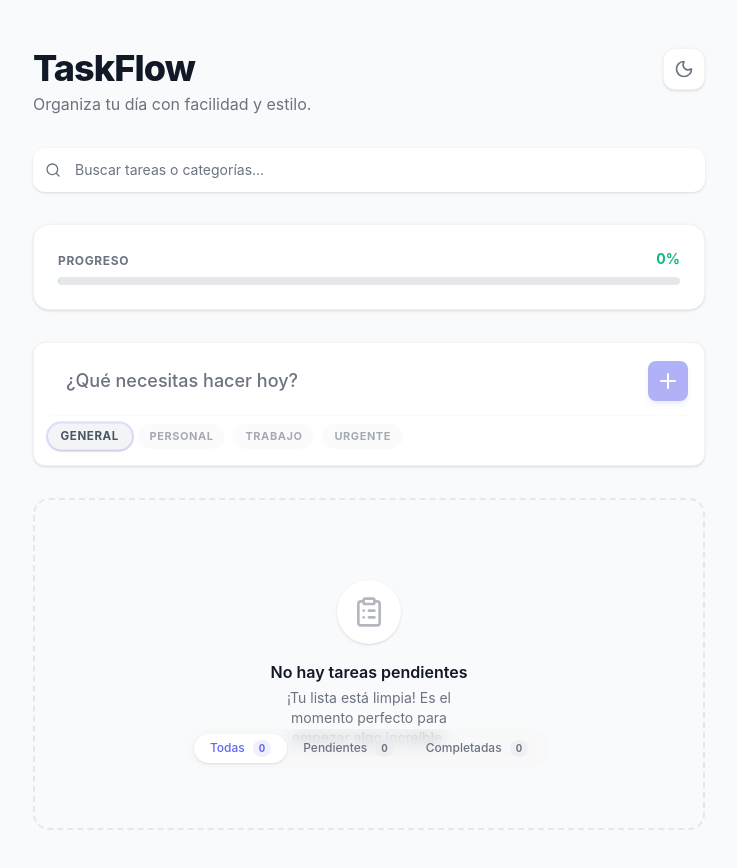
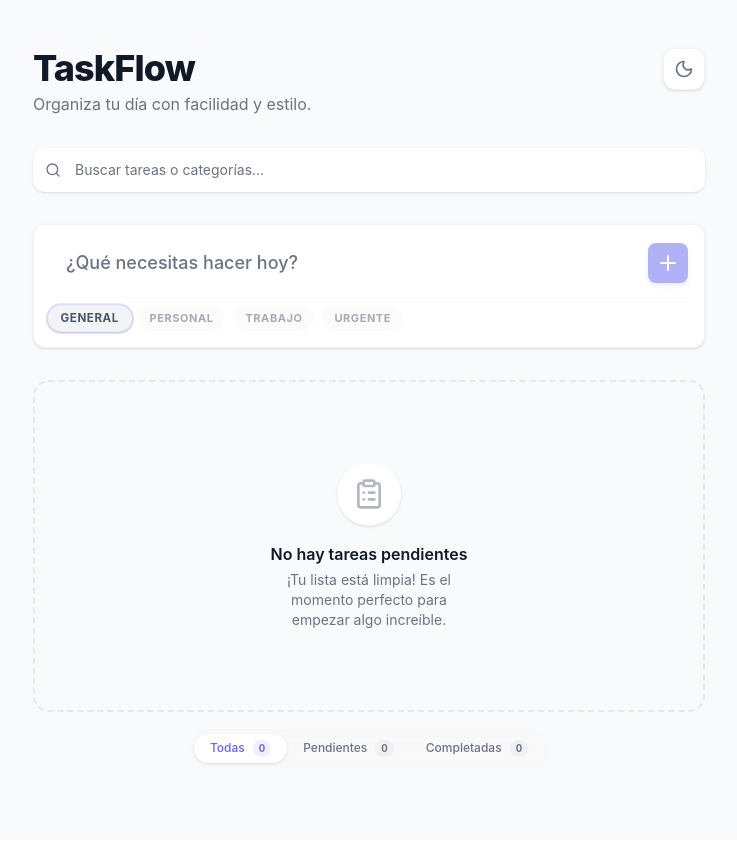
Before and after one commit to jesusurbina070/task-flow, a React app: page / in a window 1280 px wide. Shown: the top 868 px of the page, without its empty margins (271-1008 px from the left). After the commit the page ends 839 px from the top, so only its background shows below. Built offline with nearby package versions, Linux system fonts and the light colour scheme; the HTML template or start-up script is replaced by a standard one.

Commit message:
feat:delete-progress-bar

```diff
--- a/src/App.tsx
+++ b/src/App.tsx
@@ -2,7 +2,6 @@ import { motion } from 'framer-motion'
 import { useTasks } from './hooks/useTasks'
 import TaskForm from './components/todo/TaskForm'
 import TaskList from './components/todo/TaskList'
-import ProgressBar from './components/todo/ProgressBar'
 import TaskFilters from './components/todo/TaskFilters'
 import ThemeToggle from './components/ui/ThemeToggle'
 import SearchBar from './components/ui/SearchBar'
@@ -44,11 +43,6 @@ function App() {
           <SearchBar value={searchQuery} onChange={setSearchQuery} />
         </section>
 
-        {/* Stats Section (Progress Bar) */}
-        <section className="bg-surface p-6 rounded-2xl shadow-sm border border-gray-100 dark:border-gray-800 transition-colors">
-          <ProgressBar completed={stats.completed} total={stats.total} />
-        </section>
-
         {/* Input Section */}
         <section>
           <TaskForm onAdd={addTask} />
--- a/src/components/todo/ProgressBar.tsx
+++ /dev/null
@@ -1,27 +0,0 @@
-import { motion } from 'framer-motion';
-
-interface ProgressBarProps {
-    completed: number;
-    total: number;
-}
-
-export default function ProgressBar({ completed, total }: ProgressBarProps) {
-    const progress = total === 0 ? 0 : Math.round((completed / total) * 100);
-
-    return (
-        <div className="space-y-2">
-            <div className="flex justify-between items-end">
-                <span className="text-xs font-bold text-text-muted dark:text-gray-500 uppercase tracking-wider">Progreso</span>
-                <span className="text-sm font-bold text-success">{progress}%</span>
-            </div>
-            <div className="h-2 w-full bg-gray-200 dark:bg-gray-700 rounded-full overflow-hidden">
-                <motion.div
-                    initial={{ width: 0 }}
-                    animate={{ width: `${progress}%` }}
-                    transition={{ duration: 0.5, ease: "easeInOut" }}
-                    className="h-full bg-success ring-1 ring-success/20"
-                />
-            </div>
-        </div>
-    );
-}
```
